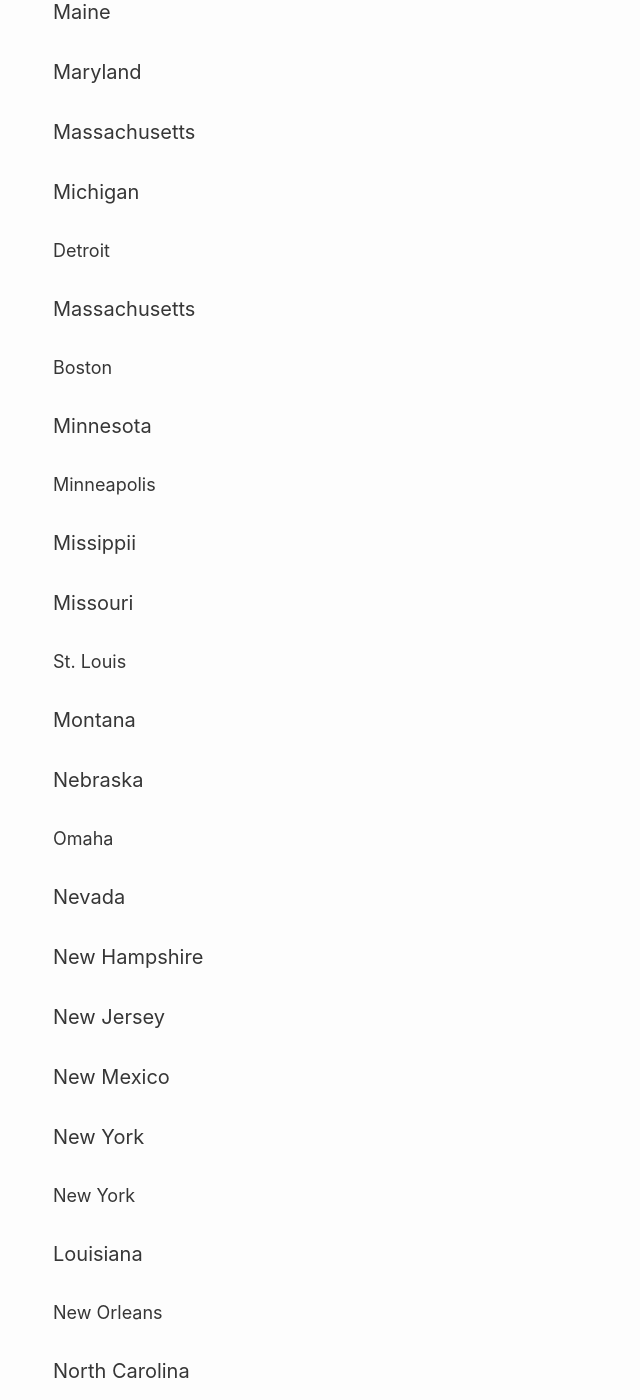
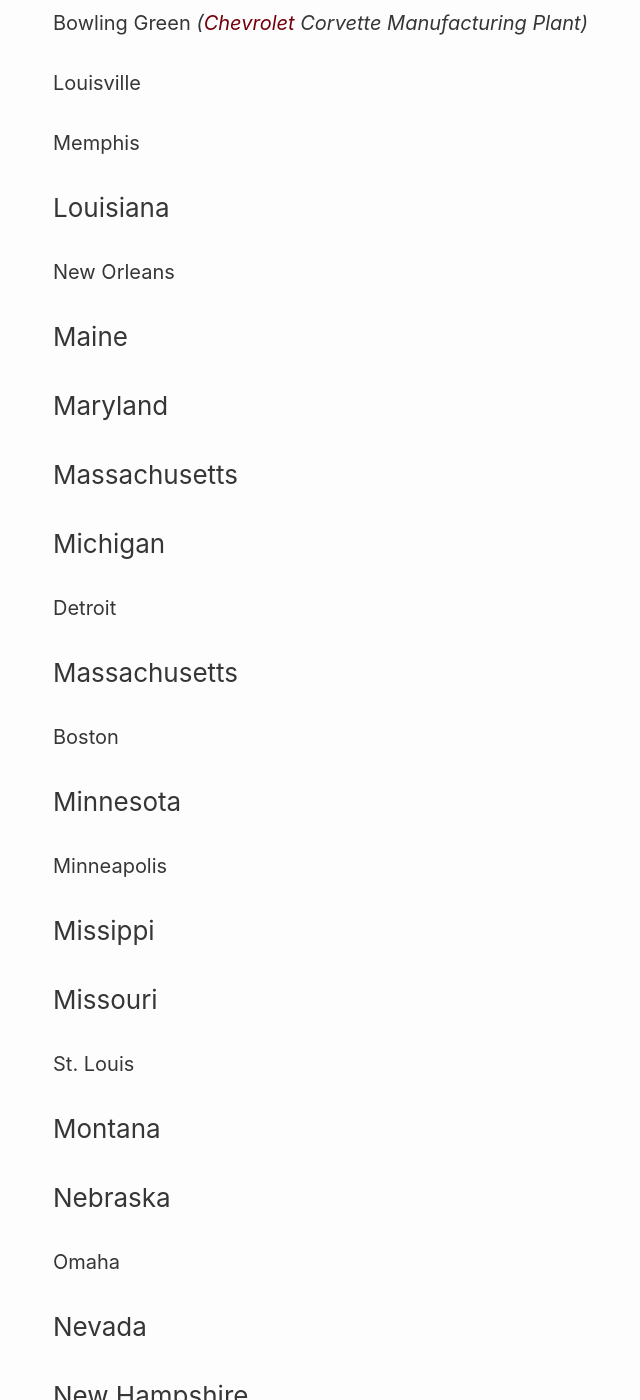
Before and after one commit to RalphHightower/RalphHightower, a Jekyll site: the page built from TravelAgentChatGPT/TravelAgentUnitedState.md, in a window 1280 px wide and 1400 px high, scrolled down 13295 px. Shown: the whole window, without its empty margins (217-857 px from the left). Built offline with Jekyll 4.4.1, drawn with Linux system fonts in a browser that asks for light colours; our own code applies the rules of GitHub Pages for plain Markdown files; some of the changed text lies outside the part shown.

Commit message:
[docs](doc): level changes,

```diff
--- a/TravelAgentChatGPT/TravelAgentUnitedState.md
+++ b/TravelAgentChatGPT/TravelAgentUnitedState.md
@@ -1,33 +1,33 @@
 # [ChatGPT Travel Agent](https://chat.openai.com/) — North America 🌎 / United States of America 🇺🇸
-## North America 🇺🇸
-### United States of America 🇺🇸
-#### Alabama
-##### Birmingham
-##### Huntsville
-#### Alaska
-#### Arkansas
-#### Arizona
-#### California
-##### Los Angeles
-##### Sacramento
-##### San Diego
-##### San Francisco
-#### Colorado
-#### Connecticut
-#### Delaware
-#### District of Columbia
-##### Washington
-#### Florida
-##### Everglades
-##### Miami
-##### Orlando
-##### Space Coast
-##### Tampa
-#### Georgia
-##### Athens
-##### Atlanta
-##### Savannah
-##### Hawaii[^15]
+# North America
+## United States of America 🇺🇸
+### Alabama
+#### Birmingham
+#### Huntsville
+### Alaska
+### Arkansas
+### Arizona
+### California
+#### Los Angeles
+#### Sacramento
+#### San Diego
+#### San Francisco
+### Colorado
+### Connecticut
+### Delaware
+### District of Columbia
+#### Washington
+### Florida
+#### Everglades
+#### Miami
+#### Orlando
+#### Space Coast
+#### Tampa
+### Georgia
+#### Athens
+#### Atlanta
+#### Savannah
+### Hawaii[^15]
 
 | *"RalphHightower"* / [ChatGPT](https://chat.openai.com/) |
 |----|
@@ -170,88 +170,86 @@
 
 [^15]: Technically, Hawaii does not sit on a continent; however, since Hawaii is the United States of America 50<sup>th</sup>, that's where I'm grouping it.
 
-#### Idaho
-#### Illinois
-##### Chicago
-#### Indiana
-##### Indianapolis
-#### Iowa
-##### Bettendorf
-##### Cedar Rapids
-##### Davenport
-##### Des Moines
-#### Kansas
-##### Kansas City
-#### Kentucky
-##### Bowling Green *([Chevrolet](https://www.chevrolet.com/) Corvette Manufacturing Plant)*
-##### Louisville
-##### Memphis
-#### Louisiana
-#### Maine
-#### Maryland
-#### Massachusetts
-#### Michigan
-##### Detroit
-#### Massachusetts
-##### Boston
-#### Minnesota
-##### Minneapolis
-#### Missippii
-#### Missouri
-##### St. Louis
-#### Montana
-#### Nebraska
-##### Omaha
-#### Nevada
-#### New Hampshire
-#### New Jersey
-#### New Mexico
-#### New York
-##### New York
-#### Louisiana
-##### New Orleans
-#### North Carolina
-##### Charlotte
-##### Research Triangle
-##### Outer Banks
-#### North Dakota
-##### Fargo
-#### Ohio
-##### Cincinnati
-##### Columbus
-##### Dayton
-#### Oklahoma
-#### Oregon
-#### Pennsylvania
-##### Philadelphia
-##### Pittsburgh
-#### Rhode Island
-#### Louisiana
-#### South Carolina
-##### Beaufort
-##### Charleston
-##### Columbia
-##### Greenville-Spartanburg
-##### Hilton Head
-##### Pawleys Island
-#### South Dakota
-#### Tennessee
-##### Chattanooga
-##### ~~Gatlinburg~~[^47]
+### Idaho
+### Illinois
+#### Chicago
+### Indiana
+#### Indianapolis
+### Iowa
+#### Bettendorf
+#### Cedar Rapids
+#### Davenport
+#### Des Moines
+### Kansas
+#### Kansas City
+### Kentucky
+#### Bowling Green *([Chevrolet](https://www.chevrolet.com/) Corvette Manufacturing Plant)*
+#### Louisville
+#### Memphis
+### Louisiana
+#### New Orleans
+### Maine
+### Maryland
+### Massachusetts
+### Michigan
+#### Detroit
+### Massachusetts
+#### Boston
+### Minnesota
+#### Minneapolis
+### Missippi
+### Missouri
+#### St. Louis
+### Montana
+### Nebraska
+#### Omaha
+### Nevada
+### New Hampshire
+### New Jersey
+### New Mexico
+### New York
+#### New York City
+### North Carolina
+#### Charlotte
+#### Research Triangle
+#### Outer Banks
+### North Dakota
+#### Fargo
+### Ohio
+#### Cincinnati
+#### Columbus
+#### Dayton
+### Oklahoma
+### Oregon
+### Pennsylvania
+#### Philadelphia
+#### Pittsburgh
+### Rhode Island
+### South Carolina
+#### Beaufort
+#### Charleston
+#### Columbia
+#### Greenville-Spartanburg
+#### Hilton Head
+#### Pawleys Island
+### South Dakota
+### Tennessee
+#### Chattanooga
+#### ~~Gatlinburg~~[^47]
 [^47]: Too touristy. Myrtle Beach of the Smokies
-##### Memphis
-##### Knoxville
-#### Texas
-##### Austin
-##### Dallas
-##### Houston
-#### Utah
-#### Vermont
-#### Virginia
-##### Chantilly
-##### Richmond
-##### Leesburg
-#### Washington
-#### West Virginia
-#### Wisconsin
-#### Wyoming
+#### Memphis
+#### Knoxville
+### Texas
+#### Austin
+#### Dallas
+#### Houston
+### Utah
+### Vermont
+### Virginia
+#### Chantilly
+#### Richmond
+#### Leesburg
+### Washington
+### West Virginia
+### Wisconsin
+### Wyoming
```
